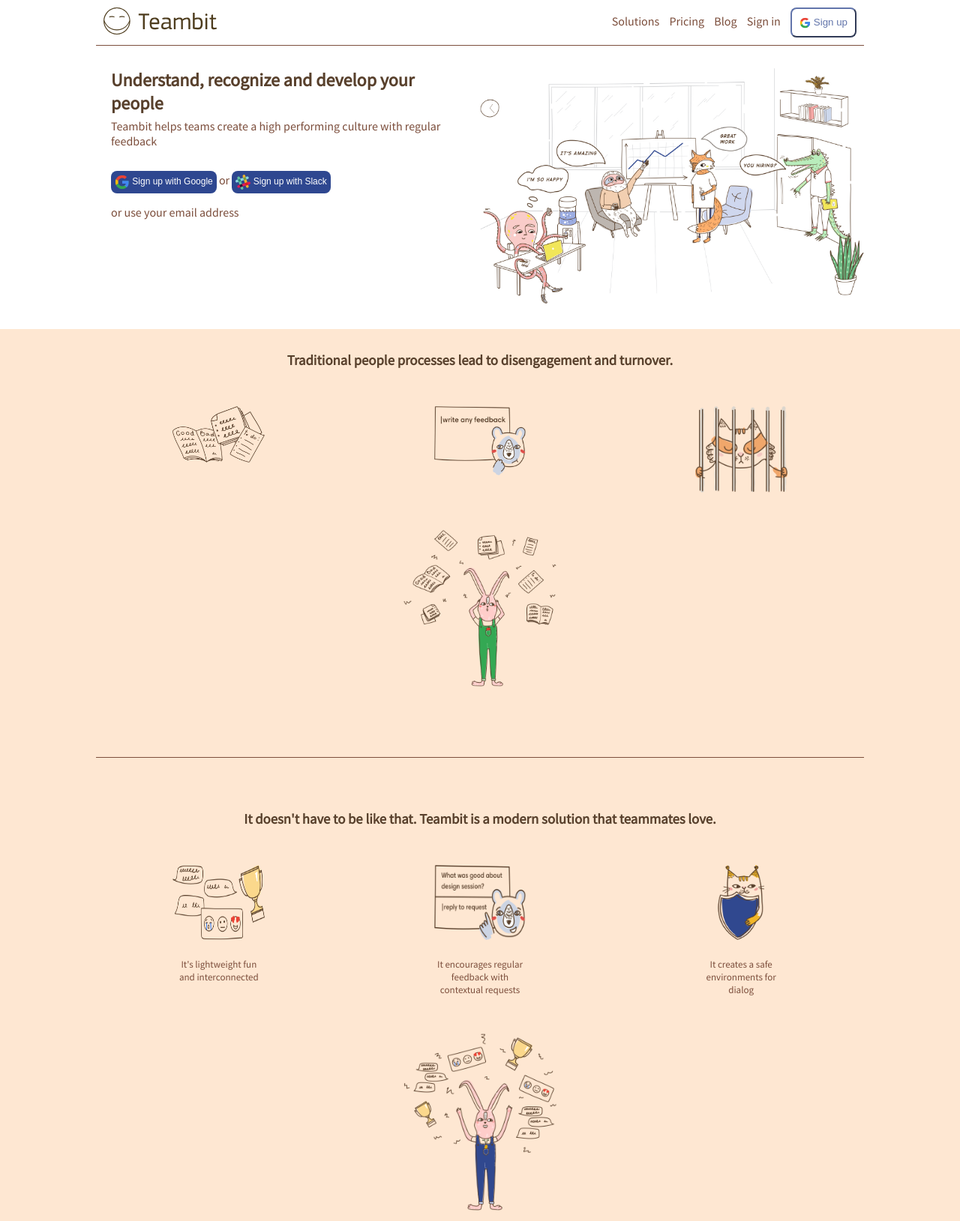
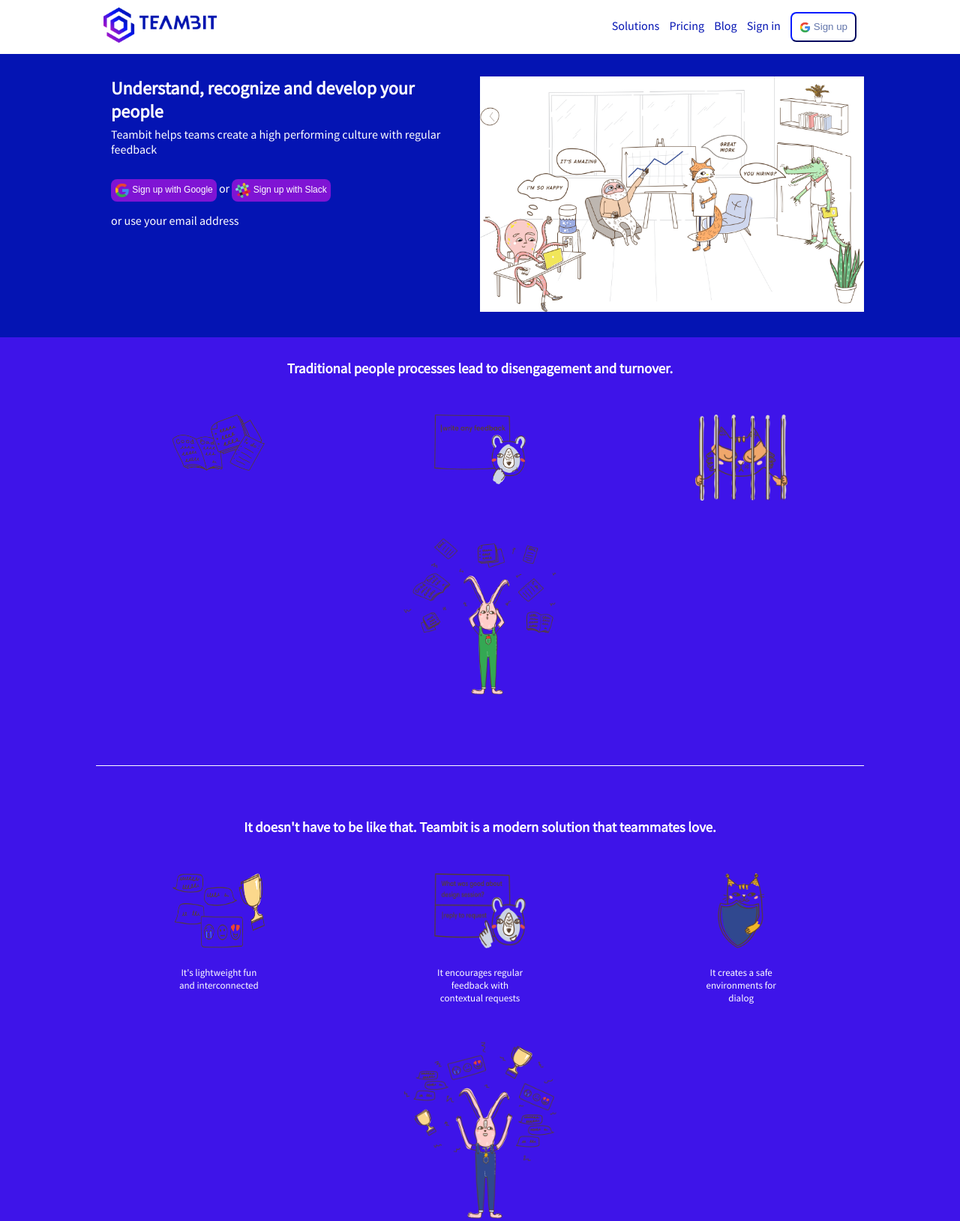
Before and after one commit to danialessi/node-sass-teambit, a website: page index.html in a window 1280 px wide. Shown: the top 1629 px of the page at 75% size. Drawn offline with Linux system fonts and the light colour scheme.

Commit message:
cambiati colori (bruttino)

```diff
--- a/index.html
+++ b/index.html
@@ -15,19 +15,19 @@
 <body>
 
     <!-- HEADER  -->
-    <header>
+    <header class="header-background">
         <div class="container">
             <div class="header-content">
 
                 <!-- logo  -->
                 <div class="logo-container">
-                    <img src="img/logo.svg" alt="logo">
+                    <img src="img/TB_logo.png" alt="logo">
                 </div>
                 <!-- end logo  -->
 
                 <!-- navbar  -->
                 <nav>
-                    <ul class="nav-list font-color">
+                    <ul class="nav-list blue-font">
                         <li>Solutions</li>
                         <li>Pricing</li>
                         <li>Blog</li>
@@ -50,7 +50,7 @@
     <main>
 
         <!-- jumbotron  -->
-        <section>
+        <section class="jumbotron-background">
            <div class="container">
                <div class="jumbotron-content section-padding">
 
@@ -84,8 +84,8 @@
         </section>
         <!-- end jumbotron  -->
 
-        <!-- orange section  -->
-        <section class="orange-background">
+        <!-- processes section  -->
+        <section class="persian-background">
             <div class="container">
 
                 <!-- TOP content  -->
@@ -126,17 +126,17 @@
 
                         <div>
                             <img src="img/lightweight.png" alt="lightweight">
-                            <p>It's lightweight fun and interconnected</p>
+                            <p class="font-color">It's lightweight fun and interconnected</p>
                         </div>
 
                         <div>
                             <img src="img/feedbacksuggestions.png" alt="feedbacksuggestions">
-                            <p>It encourages regular feedback with contextual requests</p>
+                            <p class="font-color">It encourages regular feedback with contextual requests</p>
                         </div>
 
                         <div>
                             <img class="cat-img" src="img/safe.png" alt="safe">
-                            <p>It creates a safe environments for dialog</p>
+                            <p class="font-color">It creates a safe environments for dialog</p>
                         </div>
 
                     </div>
@@ -153,10 +153,10 @@
                 <!-- end BOTTOM content  -->
             </div>
         </section>
-        <!-- end orange section  -->
+        <!-- end processes section  -->
 
-        <!-- white section  -->
-        <section class="white-section">
+        <!-- services section  -->
+        <section class="primary-blue-section">
 
             <!-- left justified content  -->
             <div class="justified-content section-padding">
@@ -243,10 +243,15 @@
             <!-- end right justified content  -->
 
         </section>
-        <!-- end white section  -->
+        <!-- end services section  -->
 
         <!-- sign up section  -->
-        <section class="orange-background">
+        <section class="persian-background section-padding">
+
+            <div class="signup-section-title">
+                <h2>See Teambit for yourself.</h2>
+                <h2>Get started in seconds</h2>
+            </div>
 
         </section>
         <!-- end sign up section  -->
--- a/src/partials/_common.scss
+++ b/src/partials/_common.scss
@@ -23,10 +23,15 @@
 
 // fonts
 .title-font-color {
-    color: $title_font_color;
+    color: white;
 }
+
 .font-color {
-    color: $main_font_color;
+    color: white;
+}
+
+.blue-font {
+    color: $primary_brand_color;
 }
 // end fonts
 
@@ -36,7 +41,7 @@
 
 .blue-button {
     color: white;
-    background-color: #2e4790;
+    background-color: $secondary_brand_color;
     padding: 5px;
     border-width: 0;
     border-radius: 8px;
@@ -48,6 +53,6 @@
     }
 }
 
-.orange-background {
-    background-color: $section_color;
+.persian-background {
+    background-color: $persian_blue;
 }
--- a/src/partials/_header.scss
+++ b/src/partials/_header.scss
@@ -3,7 +3,7 @@
     padding: 10px;
     justify-content: space-between;
     align-items: center;
-    border-bottom: 1px solid $main_font_color;
+    border-bottom: 1px solid white;
 
     // logo
     .logo-container {
@@ -20,7 +20,7 @@
         .btn {
             padding: 10px;
             background-color: white;
-            border-color: #6275ab;
+            border-color: $primary_brand_color;
             border-radius: 8px;
             color: #6275ab;
 
--- a/src/partials/_main.scss
+++ b/src/partials/_main.scss
@@ -1,4 +1,8 @@
 // jumbotron
+.jumbotron-background {
+    background-color: $primary_brand_color;
+}
+
 .jumbotron-content {
     display: flex;
 
@@ -47,7 +51,7 @@
 }
 
 .section-border {
-    border-bottom: 1px solid $main_font_color;
+    border-bottom: 1px solid white;
 }
 // end top-content
 
@@ -67,7 +71,6 @@
         }
 
         p {
-            color: #7c4e3c;
             font-size: 13px;
             margin-top: 20px;
         }
@@ -87,8 +90,9 @@
 // end orange section
 
 
-// white section
-.white-section {
+// services section
+.primary-blue-section {
+    background-color: $primary_brand_color;
 
     .justified-content {
         display: flex;
@@ -96,10 +100,12 @@
 
         .col-left {
             width: 50%;
+            margin-left: 20px;
         }
 
         .col-right {
             width: 30%;
+            margin-left: 20px;
 
             p {
                 margin: 40px 0 20px 0;
@@ -124,9 +130,17 @@
 .flex-end {
     justify-content: flex-end;
 }
-// end white section
+// end services section
 
 
 // sign up section
+.signup-section-title {
+    margin: auto;
+    width: 20%;
 
+    h2 {
+        color: white;
+        margin-bottom: 10px;
+    }
+}
 // end sign up section
--- a/src/partials/_variables.scss
+++ b/src/partials/_variables.scss
@@ -1,3 +1,3 @@
-$title_font_color: #58402c;
-$main_font_color: #7c4e3c;
-$section_color: #fee7d2;
+$primary_brand_color: #0414b3;
+$secondary_brand_color: #7f14d4;
+$persian_blue: #3e14e9;
```
Also changed, not shown: dist/app.css, img/TB_logo.png (added).
